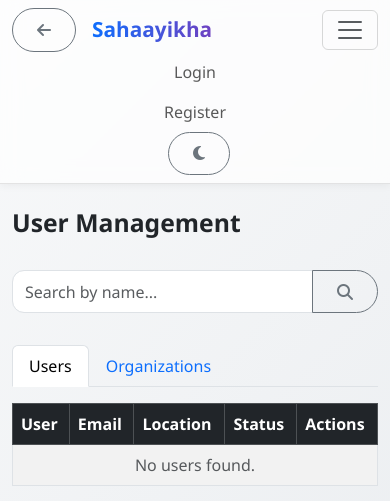
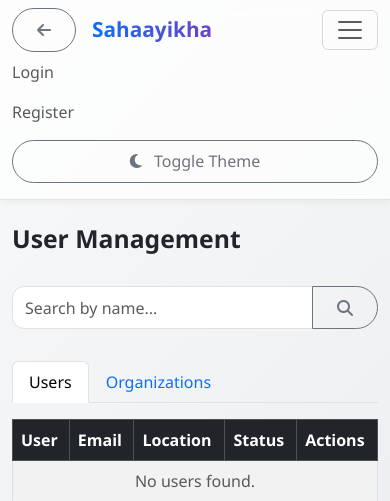
Before and after one commit to athulkrishnapp/Sahaayikha, a Python web app: template app/templates/admin/manage_users.html in a window 390 px wide, after a click that opens the changed part. Shown: the top 501 px of the page. Run offline with Jinja, Linux system fonts and the light colour scheme; the template is opened without the code that fills it, so the values that code supplies are empty; some libraries are stand-ins or nearby versions.

Commit message:
nav bar mobile menu updated

```diff
--- a/app/templates/base.html
+++ b/app/templates/base.html
@@ -99,16 +99,17 @@
         </button>
 
         <div class="collapse navbar-collapse justify-content-end" id="navbarNav">
-            <ul class="navbar-nav align-items-center">
+            <ul class="navbar-nav align-items-lg-center">
 
+                {# Show long search bar on large screens, link to modal on small screens #}
                 {% if current_user.is_authenticated and current_user.__class__.__name__ == 'User' %}
-                <li class="nav-item mx-2">
+                <li class="nav-item mx-lg-2 my-2 my-lg-0 d-none d-lg-block">
                     <form action="{{ url_for('main.items_list') }}" method="GET" class="d-flex">
                         <input class="form-control me-2" type="search" name="search" placeholder="Search for items..." aria-label="Search" style="width: 300px;">
                         <button class="btn btn-outline-primary" type="submit"><i class="fas fa-search"></i></button>
                     </form>
                 </li>
-                <li class="nav-item dropdown">
+                 <li class="nav-item dropdown d-none d-lg-block">
                     <a class="nav-link dropdown-toggle" href="#" id="categoryDropdown" role="button" data-bs-toggle="dropdown" aria-expanded="false">
                         Categories
                     </a>
@@ -122,19 +123,26 @@
                         {% endif %}
                     </ul>
                 </li>
+
+                {# Show search link on small screens (triggers modal) #}
+                <li class="nav-item d-lg-none my-2">
+                     <a class="nav-link" href="#" data-bs-toggle="modal" data-bs-target="#searchModal">
+                        <i class="fas fa-search fa-fw me-2"></i>Search & Categories
+                    </a>
+                </li>
                 {% endif %}
 
                 {% if current_user.is_authenticated %}
-                    <li class="nav-item ms-2">
-                        <button id="darkModeToggle" class="btn btn-outline-secondary">
-                            <i class="fas fa-moon"></i>
+                    <li class="nav-item ms-lg-2 my-2 my-lg-0">
+                        <button id="darkModeToggle" class="btn btn-outline-secondary w-100">
+                            <i class="fas fa-moon"></i> <span class="d-lg-none ms-2">Toggle Theme</span>
                         </button>
                     </li>
                     {% if current_user.__class__.__name__ == 'User' %}
-                    <li class="nav-item ms-2">
+                    <li class="nav-item ms-lg-2 my-2 my-lg-0">
                         <a class="nav-link navbar-icon-btn position-relative" href="{{ url_for('main.notifications') }}" title="Notifications">
                             <i class="fas fa-bell"></i>
-                            {# Red bubble for unread count #}
+                            <span class="d-lg-none ms-2">Notifications</span>
                             {% if unread_count and unread_count > 0 %}
                             <span class="position-absolute top-0 start-100 translate-middle badge rounded-pill bg-danger">
                                 {{ unread_count }}
@@ -144,9 +152,9 @@
                         </a>
                     </li>
                     {% endif %}
-                    <li class="nav-item dropdown ms-2">
-                        <a class="nav-link navbar-icon-btn" href="#" id="userDropdown" role="button" data-bs-toggle="dropdown" aria-expanded="false">
-                            <i class="fas fa-cog"></i>
+                    <li class="nav-item dropdown ms-lg-2 my-2 my-lg-0">
+                        <a class="nav-link dropdown-toggle" href="#" id="userDropdown" role="button" data-bs-toggle="dropdown" aria-expanded="false">
+                            <i class="fas fa-cog"></i><span class="d-lg-none ms-2">Account</span>
                         </a>
                         <ul class="dropdown-menu dropdown-menu-end" aria-labelledby="userDropdown" data-bs-theme="dark">
                             <li>
@@ -182,9 +190,9 @@
                 {% else %}
                     <li class="nav-item"><a class="nav-link" href="{{ url_for('main.auth_login_selector') }}">Login</a></li>
                     <li class="nav-item"><a class="nav-link" href="{{ url_for('main.auth_register_selector') }}">Register</a></li>
-                    <li class="nav-item ms-2">
-                        <button id="darkModeToggle" class="btn btn-outline-secondary">
-                            <i class="fas fa-moon"></i>
+                    <li class="nav-item ms-lg-2 my-2 my-lg-0">
+                        <button id="darkModeToggle" class="btn btn-outline-secondary w-100">
+                            <i class="fas fa-moon"></i> <span class="d-lg-none ms-2">Toggle Theme</span>
                         </button>
                     </li>
                 {% endif %}
@@ -210,6 +218,44 @@
         {% block content %}{% endblock %}
     </main>
 
+    {# Search Modal for mobile view #}
+    <div class="modal fade" id="searchModal" tabindex="-1" aria-labelledby="searchModalLabel" aria-hidden="true">
+        <div class="modal-dialog modal-dialog-centered">
+            <div class="modal-content">
+                <div class="modal-header">
+                    <h5 class="modal-title" id="searchModalLabel">Search Items</h5>
+                    <button type="button" class="btn-close" data-bs-dismiss="modal" aria-label="Close"></button>
+                </div>
+                <form action="{{ url_for('main.items_list') }}" method="GET">
+                    <div class="modal-body">
+                        <div class="mb-4">
+                            <label for="search-input" class="form-label fw-bold">Search by Item Title</label>
+                            <input type="search" class="form-control" id="search-input" name="search" placeholder="e.g., Old Books, Gaming Headset" autofocus>
+                        </div>
+
+                        <div class="mb-3">
+                            <p class="text-muted small mb-2">Or browse popular categories:</p>
+                            <div id="category-suggestions" class="d-flex flex-wrap gap-2">
+                                {% if categories %}
+                                    {% for category in categories %}
+                                        <a href="{{ url_for('main.items_list', category=category) }}" class="btn btn-sm btn-outline-primary">{{ category }}</a>
+                                    {% endfor %}
+                                {% else %}
+                                    <p class="text-muted">No categories available.</p>
+                                {% endif %}
+                            </div>
+                        </div>
+                    </div>
+                    <div class="modal-footer">
+                        <button type="button" class="btn btn-secondary" data-bs-dismiss="modal">Close</button>
+                        <button type="submit" class="btn btn-primary"><i class="fas fa-search me-2"></i>Search</button>
+                    </div>
+                </form>
+            </div>
+        </div>
+    </div>
+
+
     <footer class="text-center py-4 mt-auto border-top">
         <p class="mb-0">&copy; 2025 Sahaayikha. All rights reserved.</p>
     </footer>
@@ -219,8 +265,8 @@
         // Dark Mode
         const toggle = document.getElementById('darkModeToggle');
         const body = document.getElementById('mainBody');
-        const sunIcon = '<i class="fas fa-sun"></i>';
-        const moonIcon = '<i class="fas fa-moon"></i>';
+        const sunIcon = '<i class="fas fa-sun"></i> <span class="d-lg-none ms-2">Toggle Theme</span>';
+        const moonIcon = '<i class="fas fa-moon"></i> <span class="d-lg-none ms-2">Toggle Theme</span>';
 
         const applyTheme = (theme) => {
             if (theme === 'dark') {
```
Also changed, not shown: sahaayikha.db.
